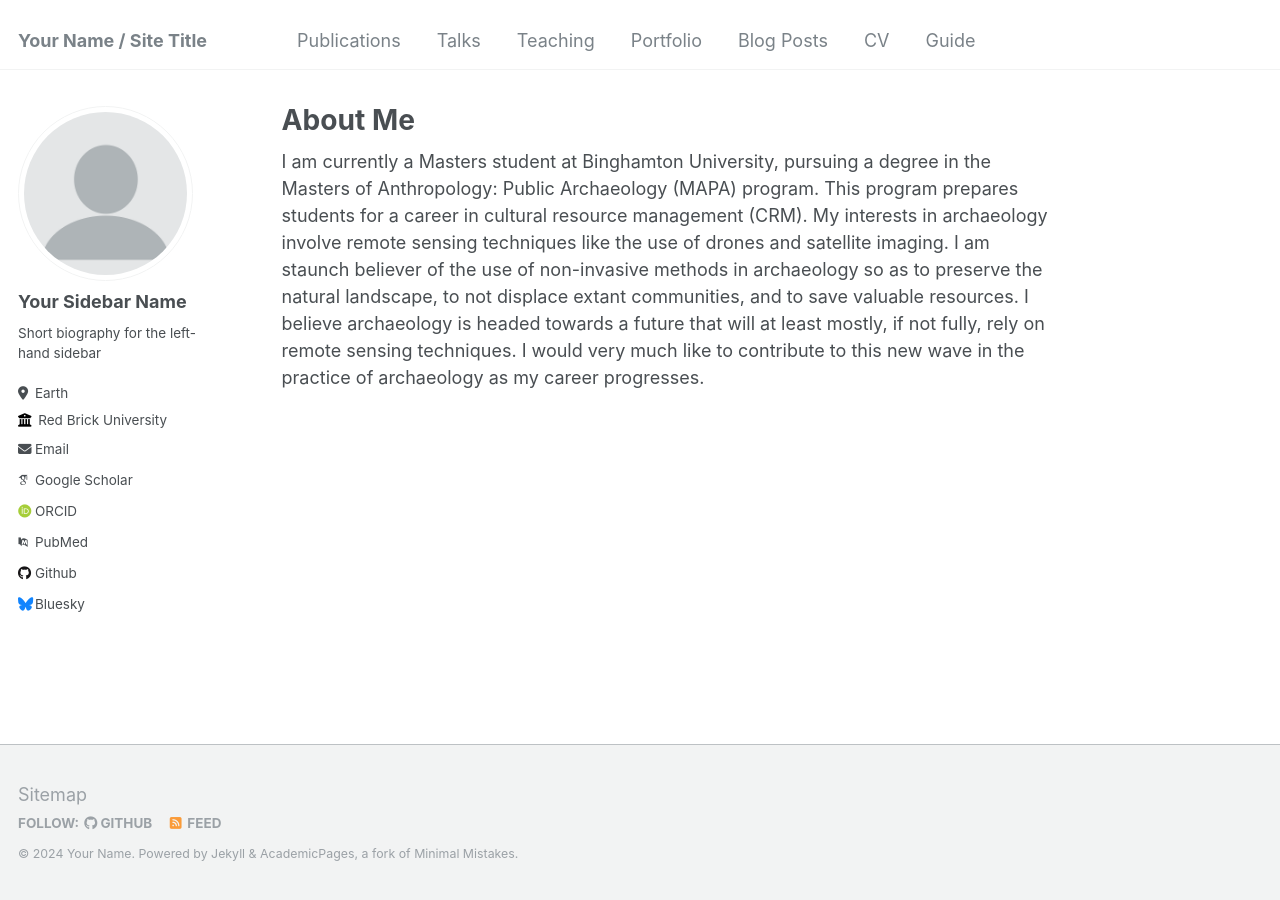
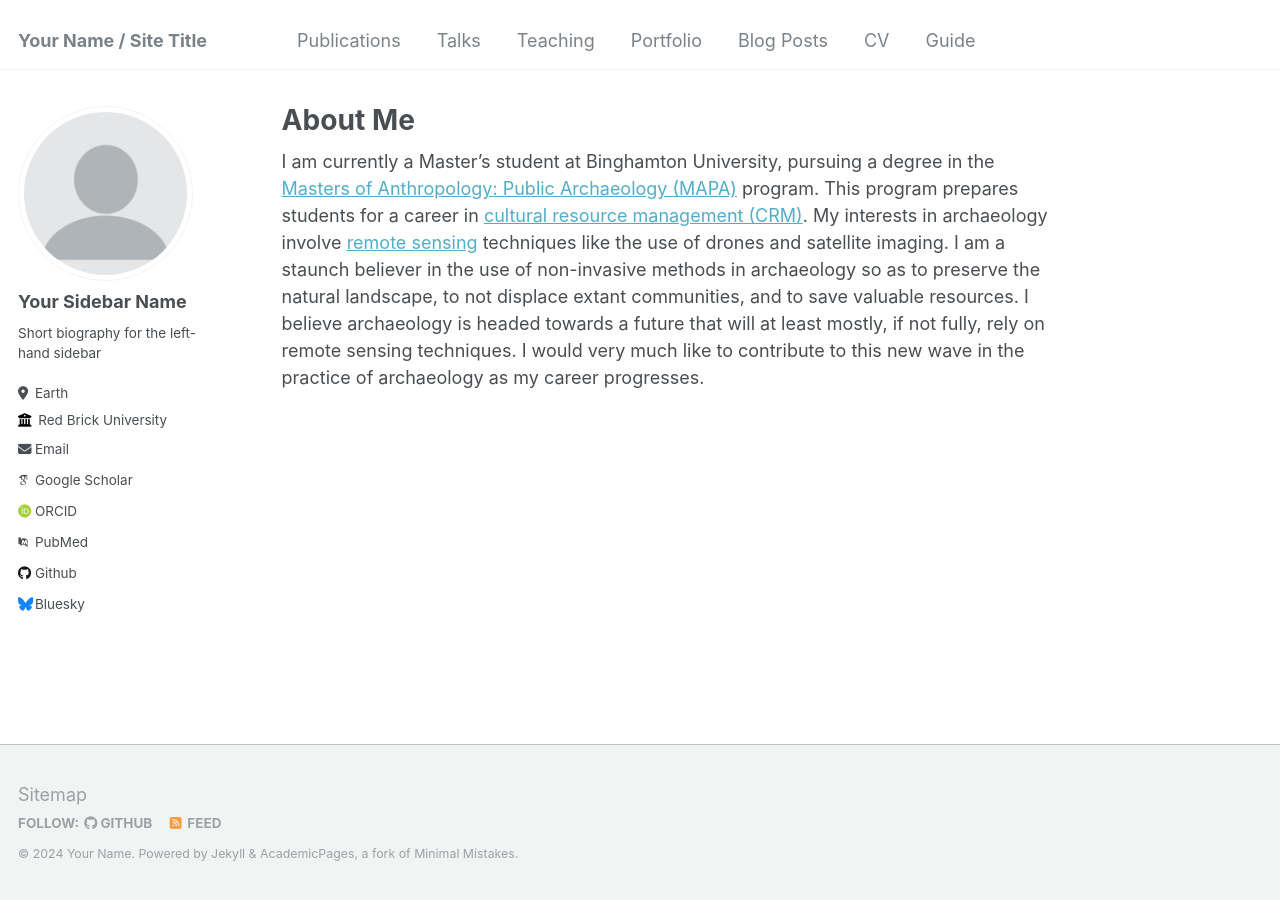
Before and after one commit to Bergenhoek/Bergenhoek.github.io, a Jekyll site: the page built from _pages/about.md, in a window 1280 px wide. Built offline with Jekyll 4.4.1, drawn with Linux system fonts in a browser that asks for light colours; some web fonts are replaced.

Commit message:
Update about.md
proofread bio, added links

```diff
--- a/_pages/about.md
+++ b/_pages/about.md
@@ -7,4 +7,4 @@ redirect_from:
   - /about.html
 ---
 
-I am currently a Masters student at Binghamton University, pursuing a degree in the Masters of Anthropology: Public Archaeology (MAPA) program. This program prepares students for a career in cultural resource management (CRM). My interests in archaeology involve remote sensing techniques like the use of drones and satellite imaging. I am staunch believer of the use of non-invasive methods in archaeology so as to preserve the natural landscape, to not displace extant communities, and to save valuable resources. I believe archaeology is headed towards a future that will at least mostly, if not fully, rely on remote sensing techniques. I would very much like to contribute to this new wave in the practice of archaeology as my career progresses.
+I am currently a Master's student at Binghamton University, pursuing a degree in the [Masters of Anthropology: Public Archaeology (MAPA)](https://www.binghamton.edu/anthropology/graduate/mapa/index.html) program. This program prepares students for a career in [cultural resource management (CRM)](https://en.wikipedia.org/wiki/Cultural_resource_management). My interests in archaeology involve [remote sensing](https://en.wikipedia.org/wiki/Remote_sensing) techniques like the use of drones and satellite imaging. I am a staunch believer in the use of non-invasive methods in archaeology so as to preserve the natural landscape, to not displace extant communities, and to save valuable resources. I believe archaeology is headed towards a future that will at least mostly, if not fully, rely on remote sensing techniques. I would very much like to contribute to this new wave in the practice of archaeology as my career progresses.
```
